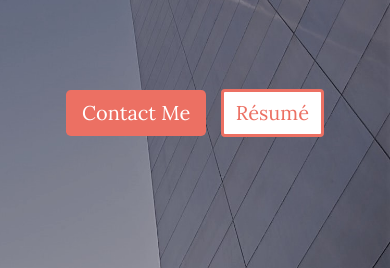
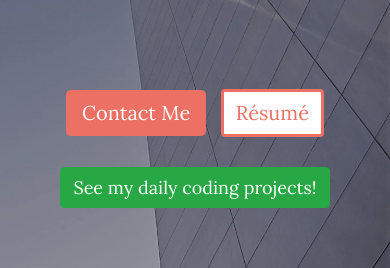
Before and after one commit to MISStexOURIAN/portfolio, a plain HTML site: page index.html in a window 390 px wide. Shown: the part 294-562 px from the top of the page. Drawn offline with nearby package versions, Linux system fonts and the light colour scheme; a web font is replaced by a local one.

Commit message:
Added new code of the day page with first project and button on portfolio homepage.

```diff
--- a/index.html
+++ b/index.html
@@ -73,9 +73,10 @@
                 </h1>
 
 
-               <div class="text-center container">
+               <div class="text-center container-fluid">
                     <a href="mailto:info@michellemgarcia.com" role="button" id="contactBtn" class="btn btn-info btn-lg">Contact Me</a>
                    <a href="newresume2018.pdf" target="_blank"><button type="button" id="resume" class="btn btn-info" >R&eacute;sum&eacute;</button></a>
+                   <a href="http://www.michellemgarcia.com/code-of-the-day" target="_blank"><button type="button" id="code" class="btn btn-success">See my daily coding projects!</button></a>
                 </div>
 
             </div>
--- a/stylesheets/stylesheet.css
+++ b/stylesheets/stylesheet.css
@@ -75,6 +75,15 @@ a:hover {
 #resume:active,
 #contactBtn:active {
     border: none;
+}
+
+#code {
+    font-family: 'Lora', serif;
+    font-size: 1.5em;
+    margin-left: 30px;
+    margin-top: 50px;
+    -webkit-box-sizing: border-box;
+            box-sizing: border-box;
 }
 
 .banner {
@@ -448,6 +457,12 @@ footer p {
     }
 }
 
+@media screen and (max-width: 667px) {
+    #code {
+        margin: 25px auto;
+    }
+}
+
 
 @media only screen and (min-width: 451px) and (max-width: 580px) {
     .navbar-brand {
@@ -482,9 +497,11 @@ footer p {
         margin: 0px auto;
     }
 
-    #email {
+    #email,
+    #code {
         font-size: 18px;
     }
+
 }
 
 @media only screen and (min-width: 320px) and (max-width: 450px) {
@@ -527,6 +544,11 @@ footer p {
         margin-right: 10px;
     }
 
+    #code {
+        font-size: 18px;
+        margin: 30px auto;
+    }
+
     .skills.container-fluid,
     .skills .container-fluid {
         padding-right: 0;
```
